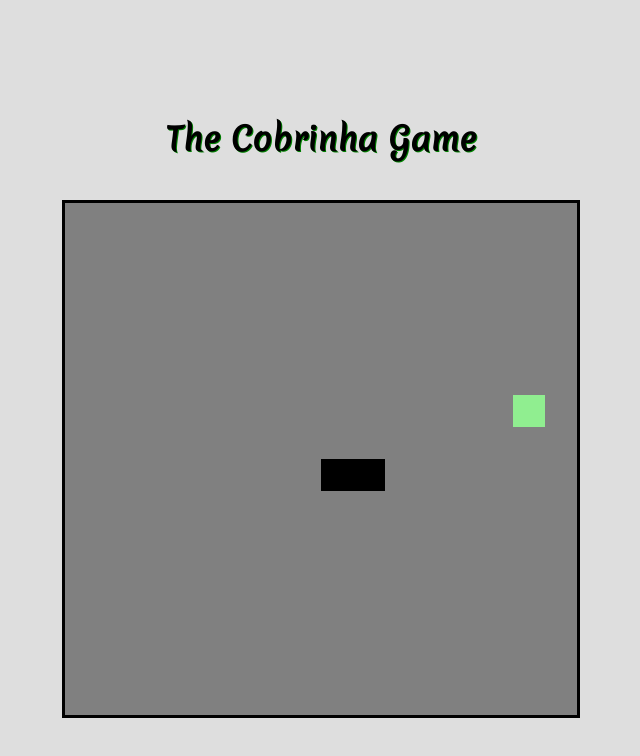
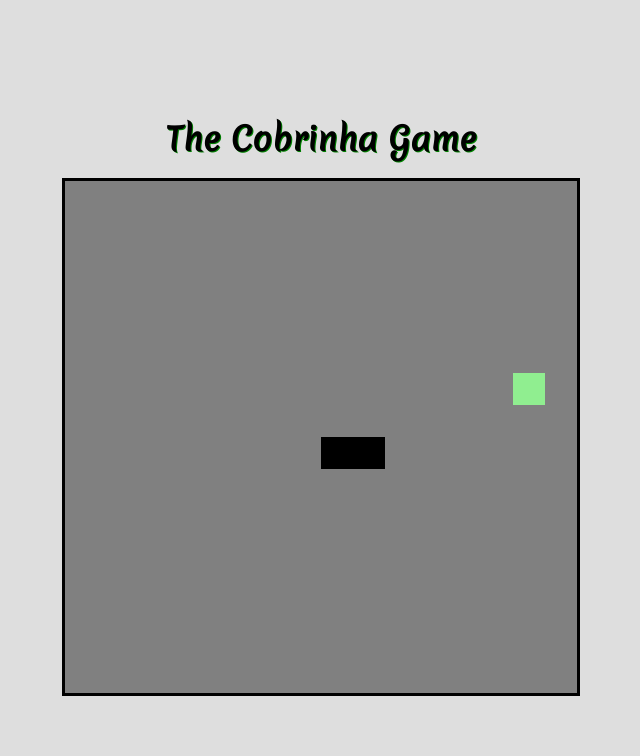
Before and after one commit to wellymaya/Snake_game, a plain HTML site: page index.html in a window 1280 px wide. Shown: the whole page, without its empty margins (319-959 px from the left). Drawn offline with Linux system fonts and the light colour scheme.

Commit message:
primeiro commit

```diff
--- a/index.html
+++ b/index.html
@@ -18,7 +18,7 @@
 			  }
 			  h1{
 				  font-family:'Merienda';
-				  margin: 1.2em;
+				  margin: 0.5em;
 				  text-shadow: green 1px 1px;
 			  }
 			  #snake{
```
